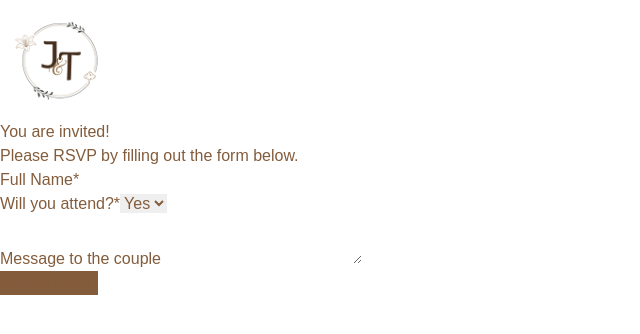
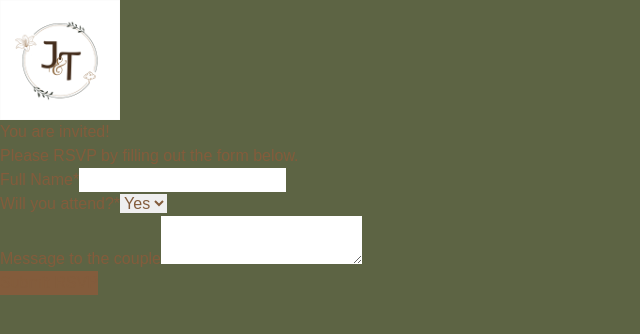
Before and after one commit to joematheus/wedding-website, a Next.js app: page /wedding-website/ in a window 1280 px wide. Shown: the top 334 px of the page, without its empty margins (0-640 px from the left). Built offline with nearby package versions, Linux system fonts and the light colour scheme.

Commit message:
updated bg color when light mode

```diff
--- a/src/app/globals.css
+++ b/src/app/globals.css
@@ -3,8 +3,8 @@
 @tailwind utilities;
 
 :root {
-  --background: #ffffff;
-  --foreground: #5d6444;
+  --background: #5d6444;
+  --foreground: #171717;
 }
 
 @media (prefers-color-scheme: dark) {
```
